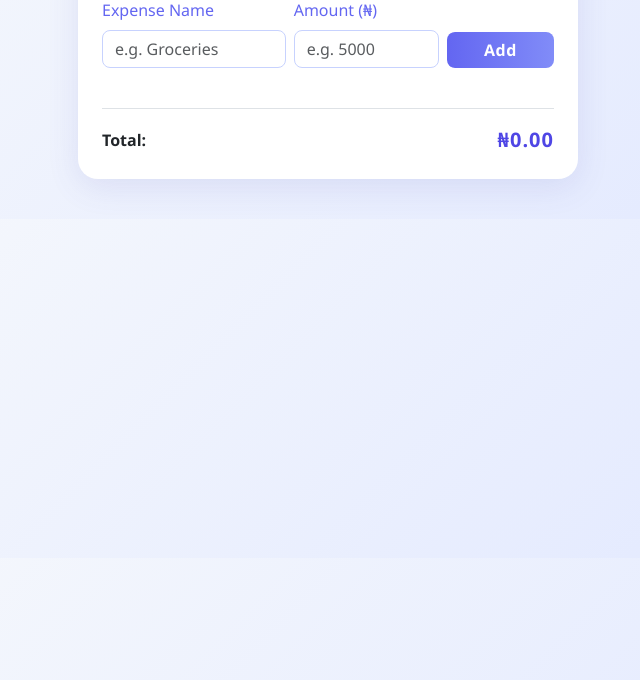
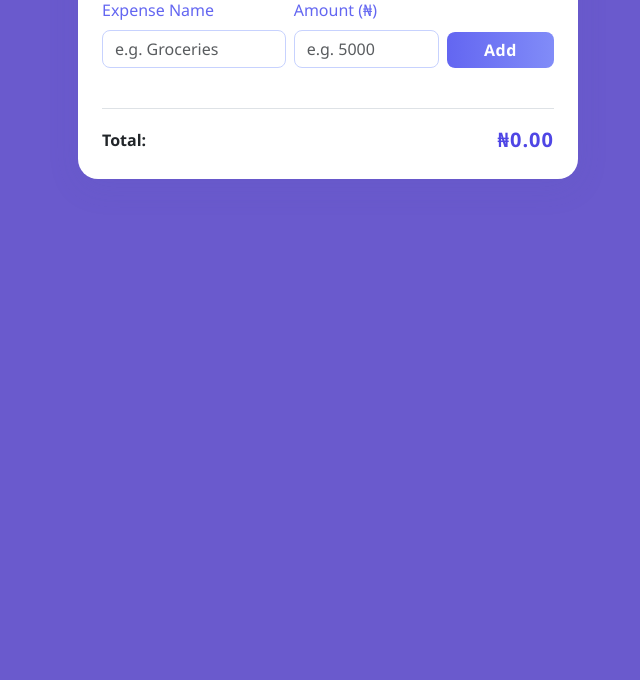
Before and after one commit to Findhouz/Expense_app, a plain HTML site: page index.html in a window 1280 px wide. Shown: the part 120-800 px from the top of the page, without its empty margins (312-952 px from the left). Drawn offline with nearby package versions, Linux system fonts and the light colour scheme.

Commit message:
Changed the background color of the app

```diff
--- a/style.css
+++ b/style.css
@@ -1,5 +1,5 @@
 body {
-  background: linear-gradient(135deg, #f8fafc 0%, #e0e7ff 100%);
+  background: slateblue;
   font-family: "Segoe UI", Arial, sans-serif;
 }
 .tracker-card {
```
